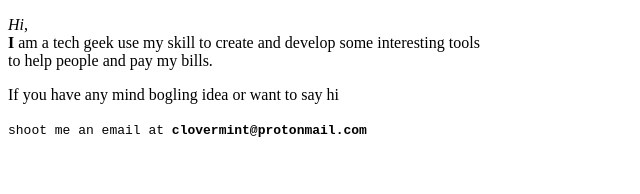
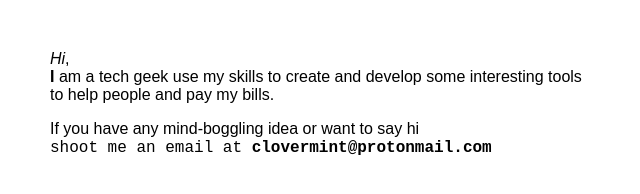
Before and after one commit to aezing/aezing.github.io, a plain HTML site: page index.html in a window 1280 px wide. Shown: the whole page, without its empty margins (0-640 px from the left). Drawn offline with Linux system fonts and the light colour scheme.

Commit message:
text modified

```diff
--- a/index.html
+++ b/index.html
@@ -7,13 +7,25 @@
         <meta name="google" content="notranslate">
         <meta name="author" content="Ajeet Kumar">
         <title>ajeet's personal webspace</title>
+        <style type="text/css">
+        body{
+            margin-left: 50px;
+            margin-top: 50px;
+            font-family: Arial, Helvetica, sans-serif;
+        }
+        p{
+            font-size: 16px;
+        }
+
+        </style>
     </head>
     <body>
-        <p><i>Hi</i>, <br /><strong>I</strong> am a tech geek use my skill to create and
+        <p><i>Hi</i>, <br /><strong>I</strong> am a tech geek use my skills to create and
             develop some interesting tools<br /> to help people and pay my bills.
         </p>
-        <p>If you have any mind bogling idea or want to say hi </p>
+        <p>If you have any mind-boggling idea or want to say hi <br />
         <code>shoot me an email at <strong>clovermint@protonmail.com</strong></code>
+    </p>
 
     </body>
 </html>
```
